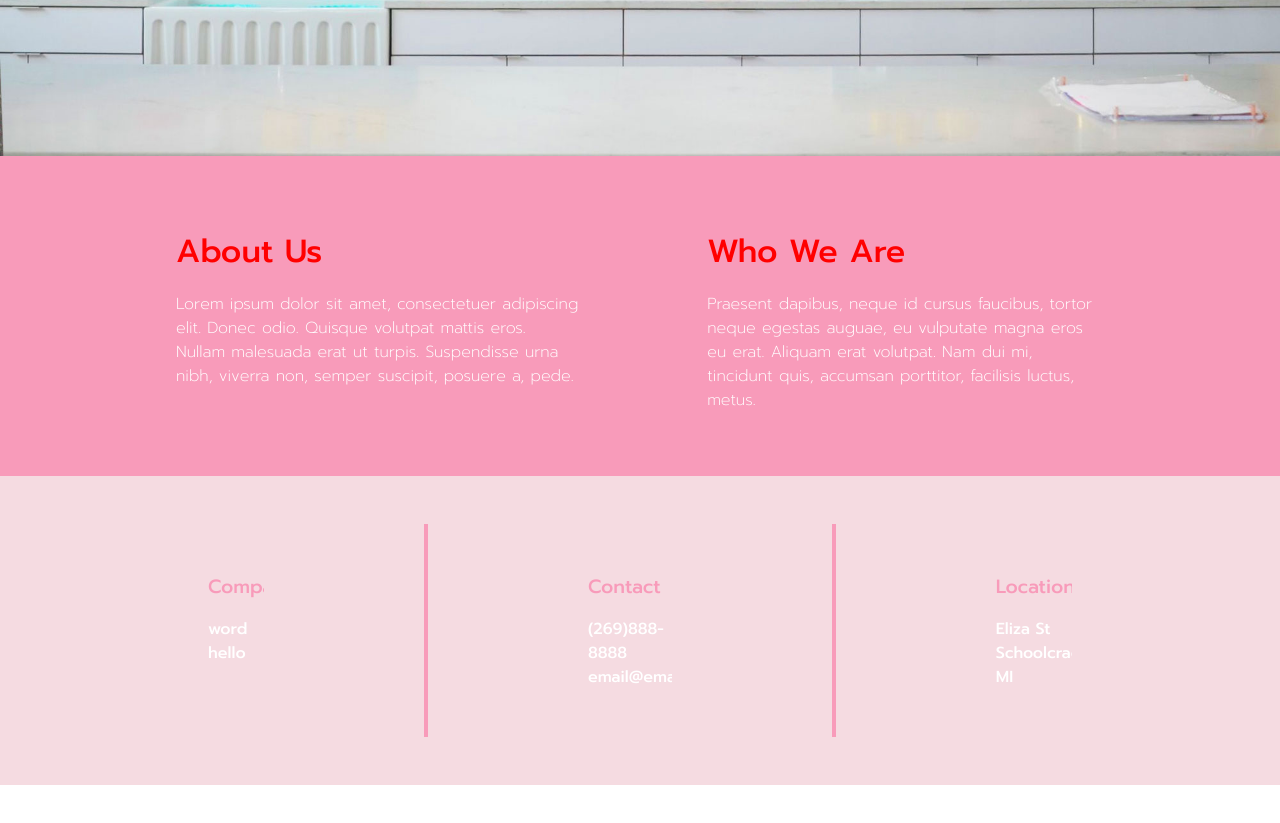
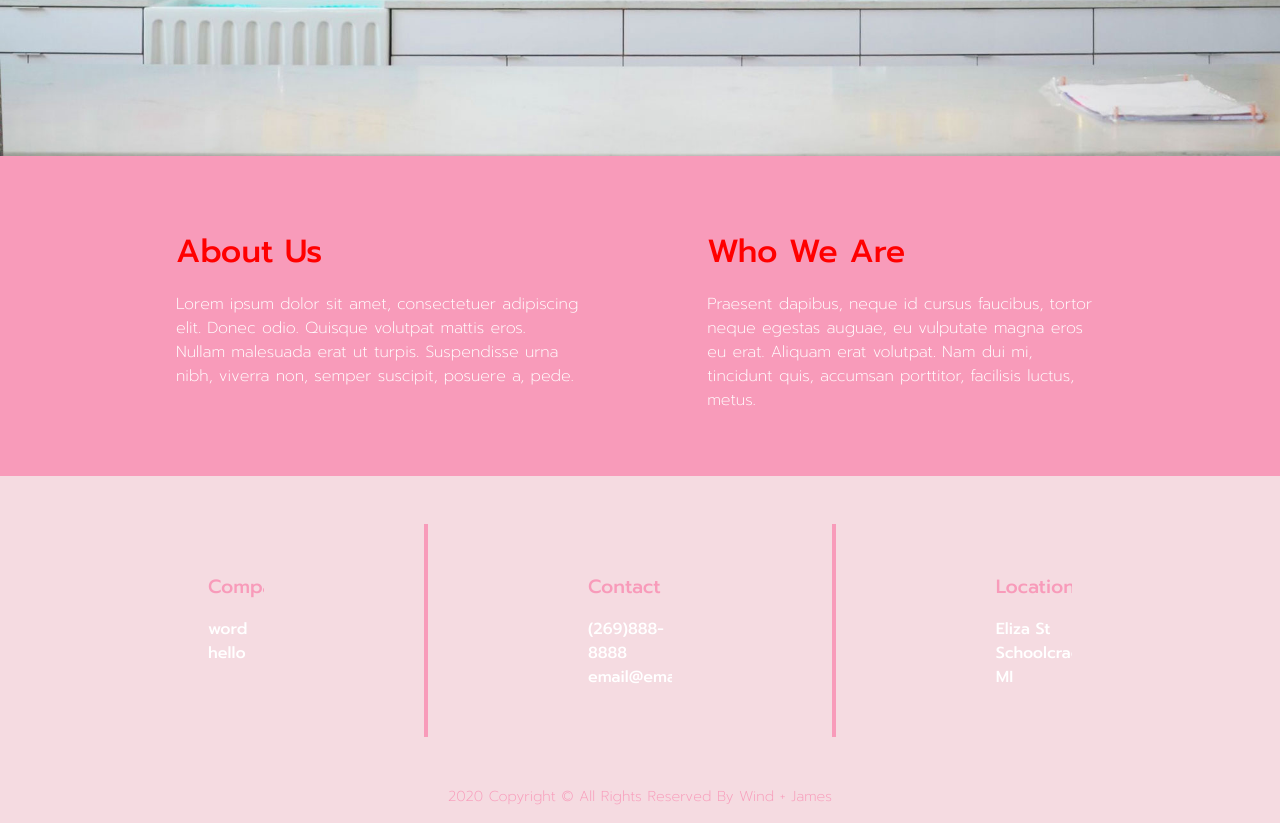
Before and after one commit to madihara/wind-james, a Gatsby site: page / in a window 1280 px wide. Shown: the part 612-1435 px from the top of the page. Before the commit the page ends 1397 px from the top, so only its background shows below. Built offline with nearby package versions, Linux system fonts and the light colour scheme; Gatsby itself is replaced by a stand-in of ours.

Commit message:
copyright

```diff
--- a/src/components/Footer.jsx
+++ b/src/components/Footer.jsx
@@ -4,6 +4,7 @@ import styles from './footer.module.css'
 
 const Footer = () => {
   return (
+    <>
       <div className={styles.container}>
         <div className={`${styles.box} ${styles.right}`}>
           <h1 className={styles.title} >Company</h1>
@@ -33,6 +34,10 @@ const Footer = () => {
         </p>
         </div>
       </div>
+      <div className={styles.copyright}>
+        2020 Copyright &copy; All Rights Reserved By Wind + James
+    </div>
+    </>
   )
 }
 
--- a/src/components/footer.module.css
+++ b/src/components/footer.module.css
@@ -29,3 +29,12 @@
 p{
   font-weight: 500;
 }
+
+.copyright{
+  color: var(--mainColor);
+  font-size: 0.9rem;
+
+  text-align: center;
+  background-color: var(--accentColor);
+  padding-bottom: 1rem;
+}
```
Lines whose indentation alone changed are shown as unchanged.
